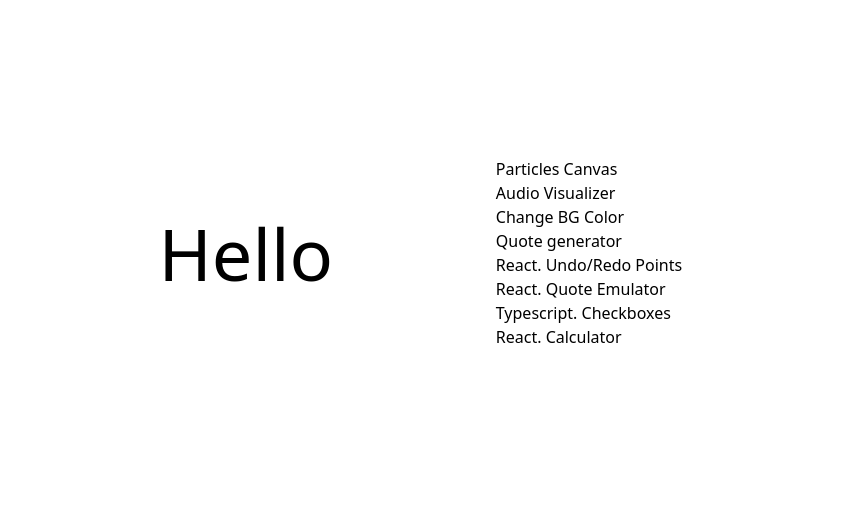
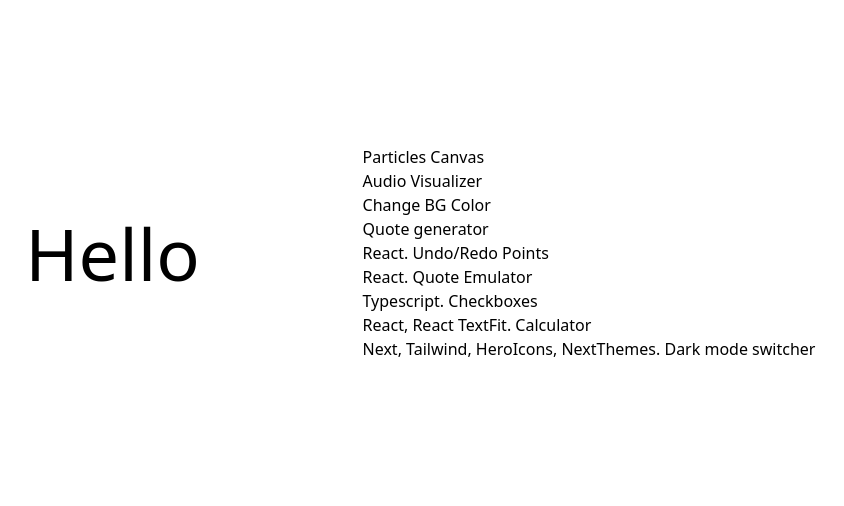
Before and after one commit to idelendik/cv, a plain HTML site: page index.html in a window 1280 px wide. Shown: the part 147-653 px from the top of the page, without its empty margins (301-1145 px from the left). Drawn offline with nearby package versions, Linux system fonts and the light colour scheme.

Commit message:
Update index.html

```diff
--- a/index.html
+++ b/index.html
@@ -73,7 +73,12 @@
       </li>
       <li class="hover:text-rose-300 transition-all">
         <a href="https://github.com/idelendik/calculator"
-           >React. Calculator</a
+           >React, React TextFit. Calculator</a
+        >
+      </li>
+      <li class="hover:text-rose-300 transition-all">
+        <a href="https://github.com/idelendik/dark-mode-switcher"
+           >Next, Tailwind, HeroIcons, NextThemes. Dark mode switcher</a
         >
       </li>
     </ul>
```
